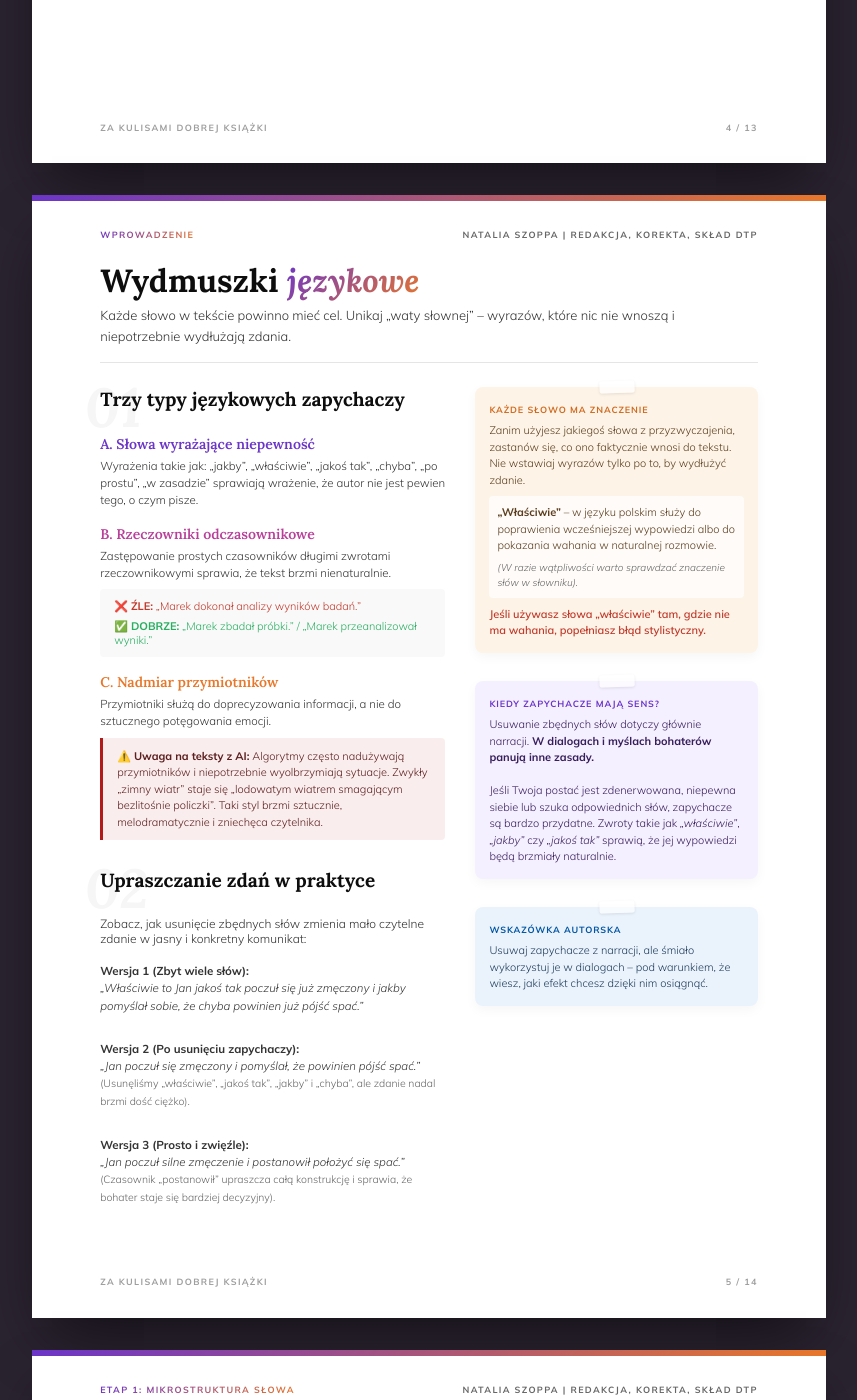
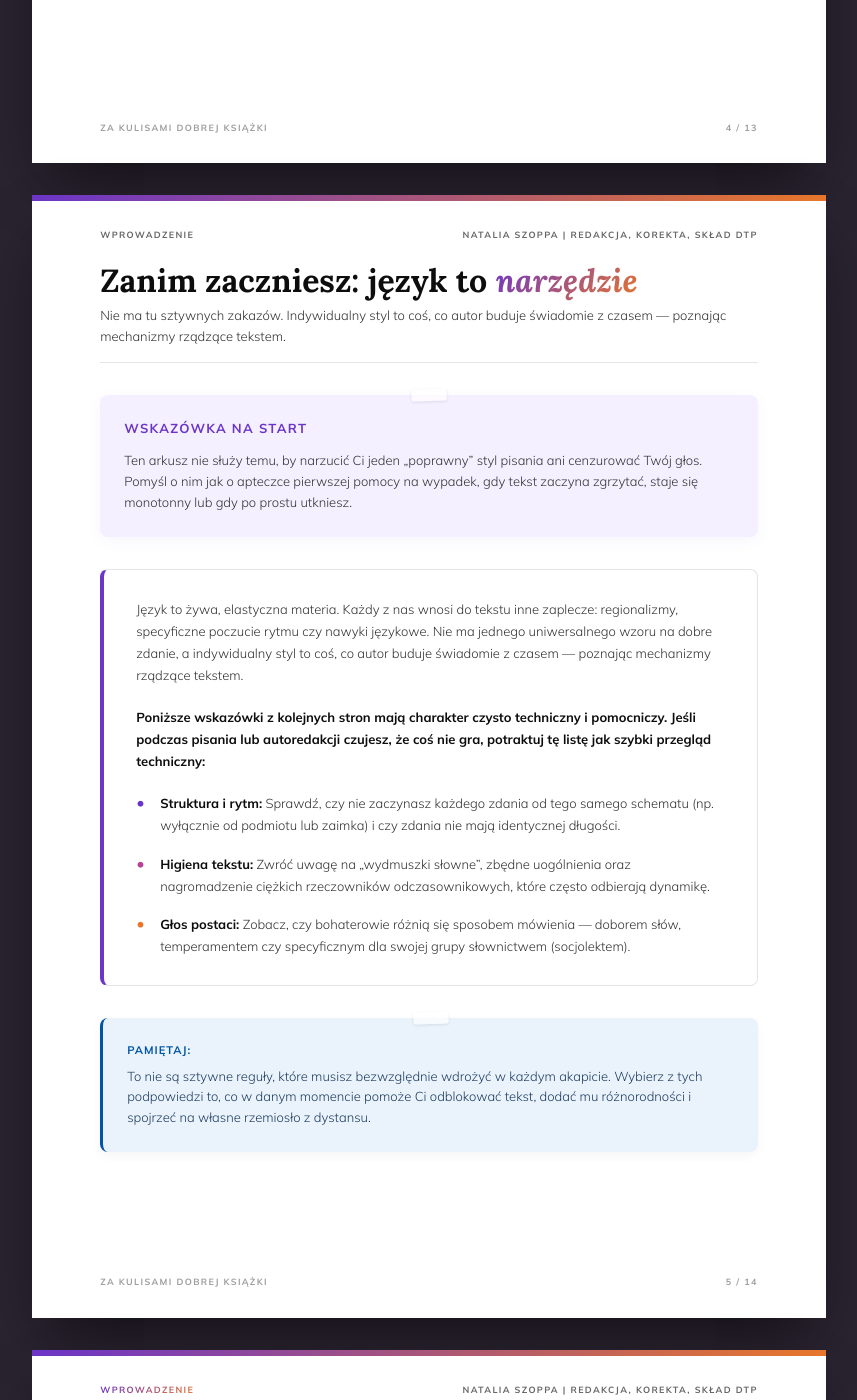
Before and after one commit to Bonnie00726/nataliaszoppa, a Jekyll site: the page arkusz językowy.html, which Jekyll copies as it is, in a window 1280 px wide and 1400 px high, scrolled down 4459 px. Shown: the whole window, without its empty margins (211-1068 px from the left). Built offline with Jekyll 4.4.1, drawn with Linux system fonts in a browser that asks for light colours.

Commit message:
Update arkusz językowy.html

```diff
--- a/arkusz językowy.html
+++ b/arkusz językowy.html
@@ -313,6 +313,61 @@
   </div>
 
   <div class="runner bottom"><span>ZA KULISAMI DOBREJ KSIĄŻKI</span><span>4 / 13</span></div>
+</section>
+<!-- STRONA 5: ZANIM ZACZNIESZ (WSTĘP DO CZĘŚCI JĘZYKOWEJ) -->
+<section class="page" style="display: flex; flex-direction: column; height: 100%; min-height: 297mm;">
+  <div class="runner top"><span>Wprowadzenie</span><span>Natalia Szoppa | Redakcja, korekta, skład DTP</span></div>
+
+  <div class="section-opener" style="margin-bottom: 32px;">
+    <h2 class="section-title">Zanim zaczniesz: język to <em class="grad-type">narzędzie</em></h2>
+    <p class="body">Nie ma tu sztywnych zakazów. Indywidualny styl to coś, co autor buduje świadomie z czasem — poznając mechanizmy rządzące tekstem.</p>
+  </div>
+
+  <div class="q-row full" style="flex-grow: 1;">
+    <div class="q-main">
+
+      <div class="box box-purple" style="padding: 24px; margin-bottom: 32px; box-shadow: 0 4px 15px rgba(107, 53, 200, 0.05);">
+        <span class="box-title" style="font-size: 13px; margin-bottom: 12px; letter-spacing: 0.1em;">Wskazówka na start</span>
+        <p style="font-size: 13px; line-height: 1.6; color: var(--ink-soft); margin-bottom: 0;">
+          Ten arkusz nie służy temu, by narzucić Ci jeden „poprawny” styl pisania ani cenzurować Twój głos. Pomyśl o nim jak o apteczce pierwszej pomocy na wypadek, gdy tekst zaczyna zgrzytać, staje się monotonny lub gdy po prostu utkniesz.
+        </p>
+      </div>
+
+      <div class="reading-content" style="border-left: 4px solid var(--grad-start); padding: 28px 32px; margin-bottom: 32px; background: #ffffff;">
+        <p style="font-size: 13px; line-height: 1.7; margin-bottom: 20px; color: var(--ink-soft);">
+          Język to żywa, elastyczna materia. Każdy z nas wnosi do tekstu inne zaplecze: regionalizmy, specyficzne poczucie rytmu czy nawyki językowe. Nie ma jednego uniwersalnego wzoru na dobre zdanie, a indywidualny styl to coś, co autor buduje świadomie z czasem — poznając mechanizmy rządzące tekstem.
+        </p>
+        <p style="font-size: 13px; line-height: 1.7; margin-bottom: 20px; font-weight: 700; color: var(--ink);">
+          Poniższe wskazówki z kolejnych stron mają charakter czysto techniczny i pomocniczy. Jeśli podczas pisania lub autoredakcji czujesz, że coś nie gra, potraktuj tę listę jak szybki przegląd techniczny:
+        </p>
+
+        <ul style="list-style: none; padding: 0; margin: 0; font-size: 13px; line-height: 1.7; color: var(--ink-soft);">
+          <li style="margin-bottom: 16px; position: relative; padding-left: 24px;">
+            <span style="position: absolute; left: 0; color: var(--grad-start); font-weight: bold; font-size: 16px; line-height: 1.3;">&bull;</span>
+            <strong style="color: var(--ink);">Struktura i rytm:</strong> Sprawdź, czy nie zaczynasz każdego zdania od tego samego schematu (np. wyłącznie od podmiotu lub zaimka) i czy zdania nie mają identycznej długości.
+          </li>
+          <li style="margin-bottom: 16px; position: relative; padding-left: 24px;">
+            <span style="position: absolute; left: 0; color: var(--grad-mid); font-weight: bold; font-size: 16px; line-height: 1.3;">&bull;</span>
+            <strong style="color: var(--ink);">Higiena tekstu:</strong> Zwróć uwagę na „wydmuszki słowne”, zbędne uogólnienia oraz nagromadzenie ciężkich rzeczowników odczasownikowych, które często odbierają dynamikę.
+          </li>
+          <li style="margin-bottom: 0; position: relative; padding-left: 24px;">
+            <span style="position: absolute; left: 0; color: var(--grad-end); font-weight: bold; font-size: 16px; line-height: 1.3;">&bull;</span>
+            <strong style="color: var(--ink);">Głos postaci:</strong> Zobacz, czy bohaterowie różnią się sposobem mówienia — doborem słów, temperamentem czy specyficznym dla swojej grupy słownictwem (socjolektem).
+          </li>
+        </ul>
+      </div>
+
+      <div class="box box-blue" style="padding: 24px; border-left: 3px solid #0055A4; background: #EAF3FC;">
+        <p style="font-size: 13px; line-height: 1.6; color: #1f3c5c; margin-bottom: 0;">
+          <strong style="color: #0055A4; text-transform: uppercase; font-size: 11px; letter-spacing: 1px; display: block; margin-bottom: 6px;">Pamiętaj:</strong>
+          To nie są sztywne reguły, które musisz bezwzględnie wdrożyć w każdym akapicie. Wybierz z tych podpowiedzi to, co w danym momencie pomoże Ci odblokować tekst, dodać mu różnorodności i spojrzeć na własne rzemiosło z dystansu.
+        </p>
+      </div>
+
+    </div>
+  </div>
+
+  <div class="runner bottom"><span>ZA KULISAMI DOBREJ KSIĄŻKI</span><span>5 / 14</span></div>
 </section>
 
 <!-- STRONA 2: WSTĘP I WYDMUSZKI -->
```
